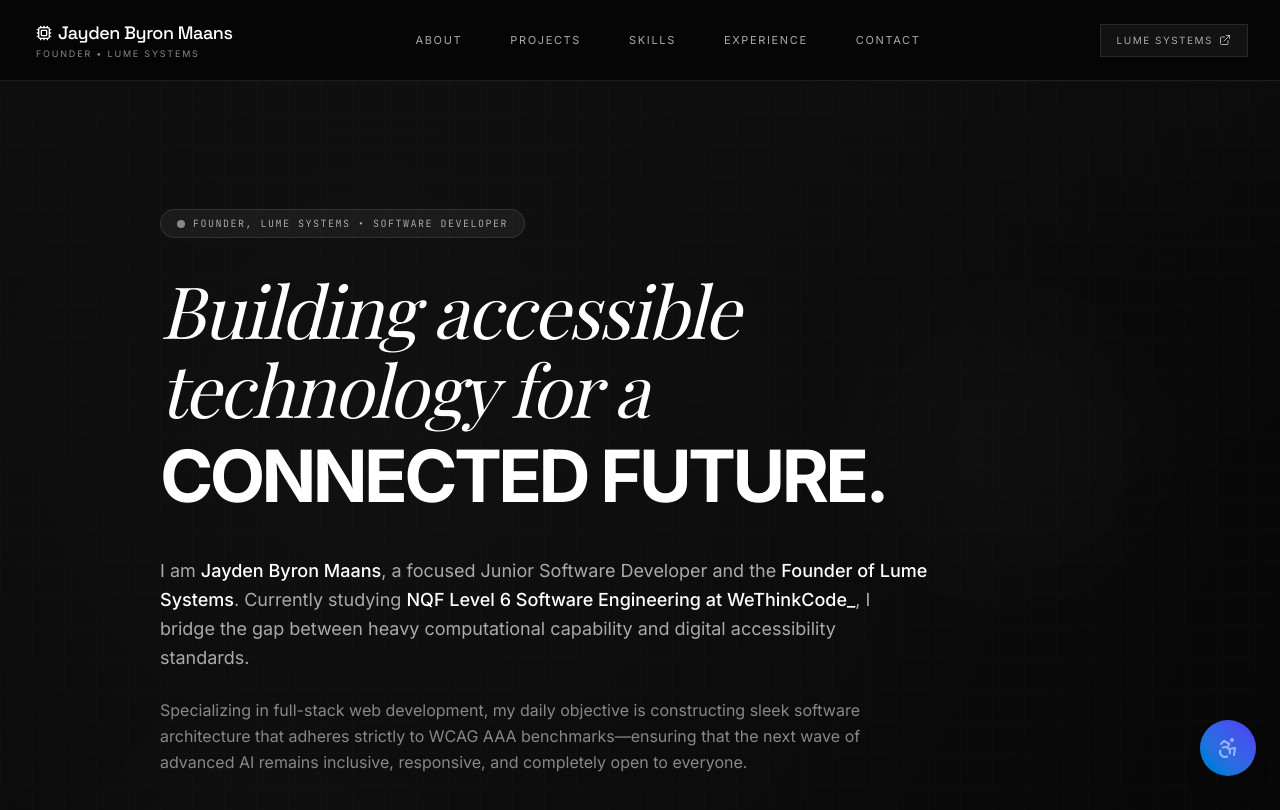
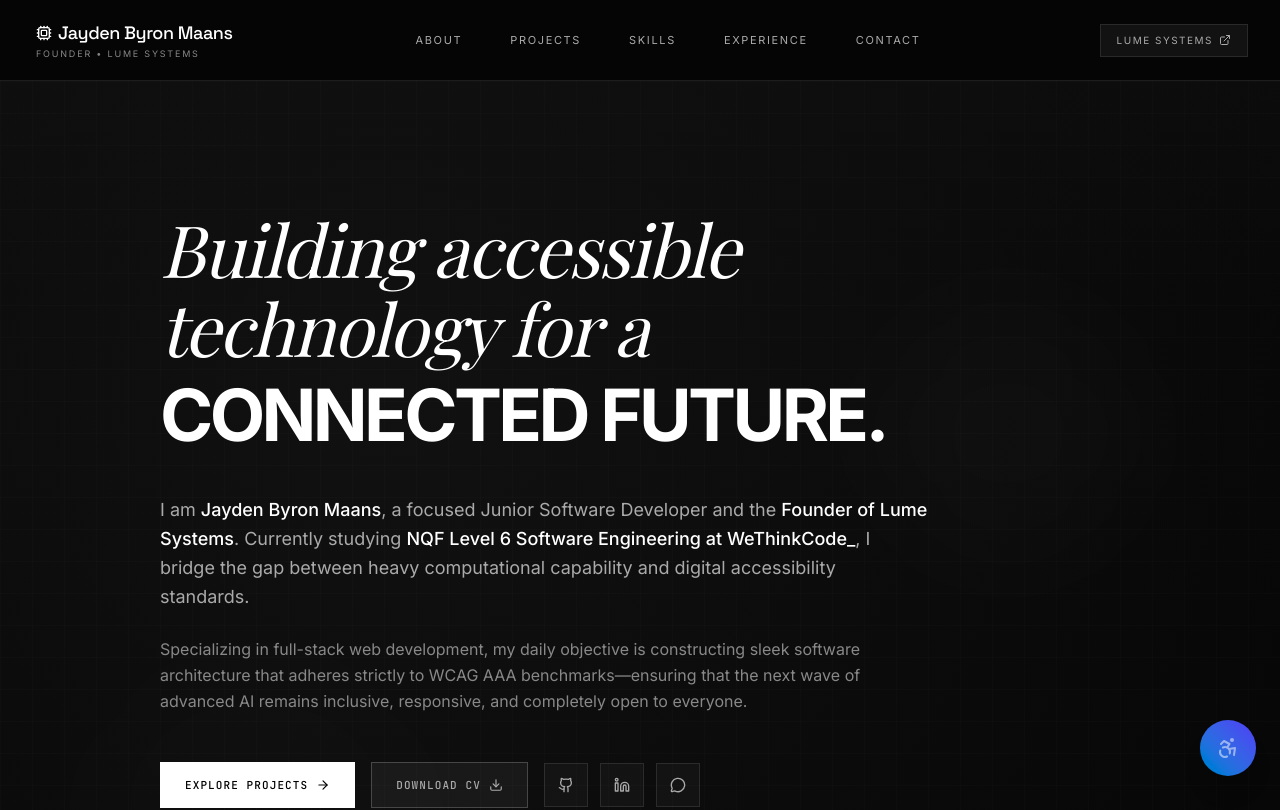
Before and after one commit to maansjayden/jayden-port, a React (Vite) app: page / in a window 1280 px wide. Shown: the top 810 px of the page. Built offline with nearby package versions, Linux system fonts and the light colour scheme; a web font is replaced by a local one.

Commit message:
Remove status badge from hero section

```diff
--- a/src/components/Hero.tsx
+++ b/src/components/Hero.tsx
@@ -23,16 +23,6 @@ export default function Hero({ highContrast }: HeroProps) {
       )}
 
       <div className="relative z-10 max-w-5xl mx-auto px-4 sm:px-6 lg:px-8 text-left">
-        {/* Status Badge */}
-        <div className="inline-flex items-center gap-2 px-4 py-1.5 rounded-full text-[10px] font-mono uppercase tracking-[0.15em] mb-8 animate-fade-in border transition-all hover:scale-105 border-white/10 bg-white/5">
-          <span className="flex h-2 w-2 relative">
-            <span className="animate-ping absolute inline-flex h-full w-full rounded-full bg-slate-400 opacity-75"></span>
-            <span className="relative inline-flex rounded-full h-2 w-2 bg-[#888]"></span>
-          </span>
-          <span className={highContrast ? "text-cyan-400 font-bold" : "text-[#aaa]"}>
-            Founder, Lume Systems &bull; Software Developer
-          </span>
-        </div>
 
         {/* Hero Title (Combining requested full-stack accessibility headline with the Sophisticated Dark italic design) */}
         <h1 className="text-4xl sm:text-5xl md:text-6xl lg:text-7xl font-serif font-light leading-[1.1] tracking-tight text-white italic mb-10">
```
